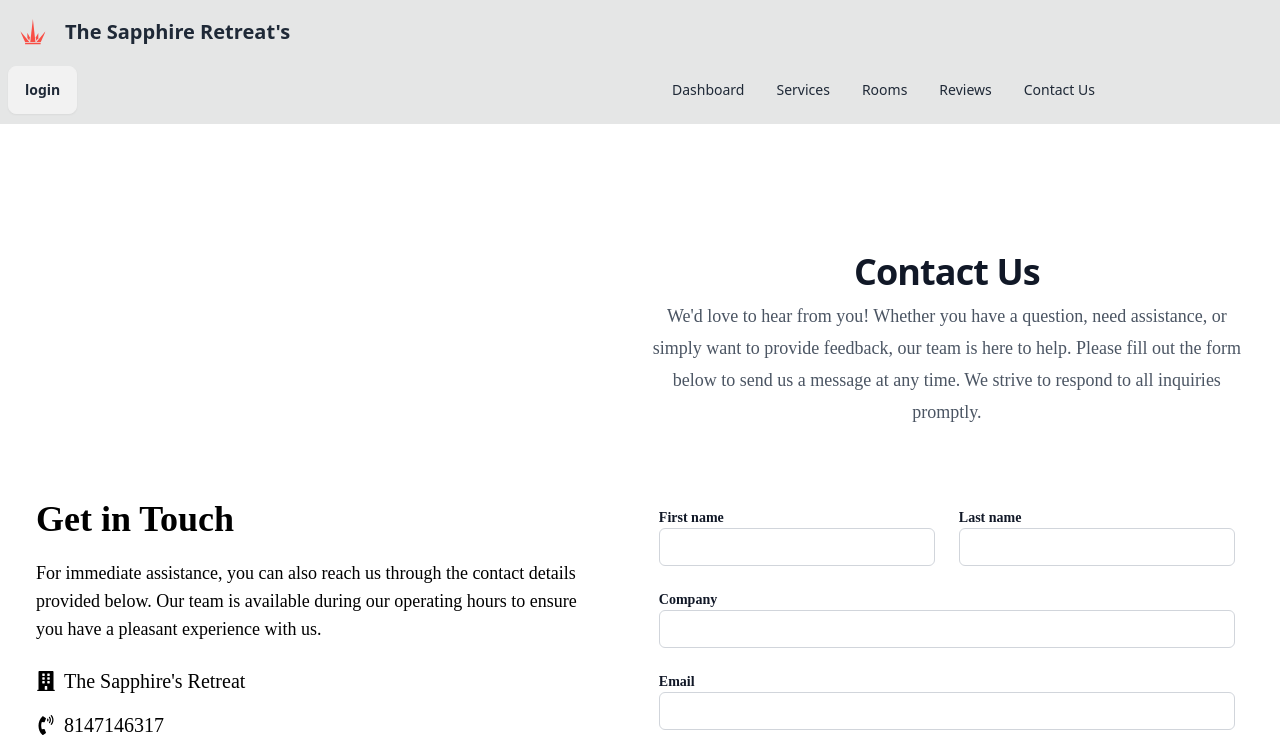
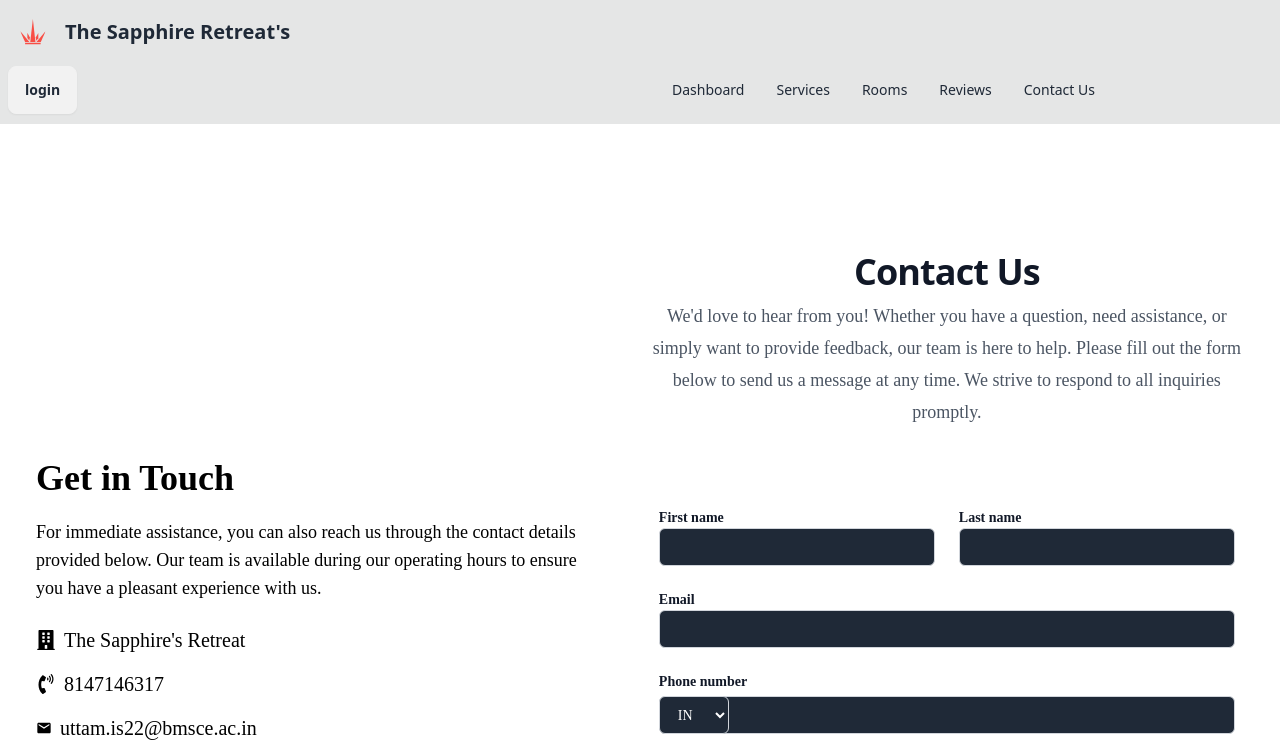
Before and after one commit to surajnreddy02/Hotel-Management-System, a React (Vite) app: page /contact in a window 1280 px wide. Shown: the top 756 px of the page. Built offline with nearby package versions, Linux system fonts and the light colour scheme; a web font is replaced by a local one.

Commit message:
creating the admin routes

```diff
--- a/package.json
+++ b/package.json
@@ -13,6 +13,10 @@
     "@headlessui/react": "^2.1.1",
     "@heroicons/react": "^2.1.4",
     "@reduxjs/toolkit": "^2.2.6",
+    "axios": "^1.7.2",
+    "cloudinary": "^2.2.0",
+    "multer": "^1.4.5-lts.1",
+    "prettier": "^3.3.2",
     "react": "^18.3.1",
     "react-dom": "^18.3.1",
     "react-icons": "^5.2.1",
--- a/src/Components/Auth/Signup.jsx
+++ b/src/Components/Auth/Signup.jsx
@@ -1,7 +1,20 @@
-import React from "react";
+import React, { useState } from "react";
 import { Link } from "react-router-dom";
 
 export default function SignUp() {
+
+    const [username, setUsername] = useState('');
+    const [password, setPassword] = useState('');
+    const [email, setEmail] = useState('');
+
+
+
+
+
+
+
+
+
     return (
         <div className="flex min-h-full flex-1 flex-col justify-center px-6 py-12 lg:px-8">
             <div className="sm:mx-auto sm:w-full sm:max-w-sm">
--- a/src/Components/Carousel/Carousel.jsx
+++ b/src/Components/Carousel/Carousel.jsx
@@ -10,7 +10,7 @@ import img8 from "../../assets/images/carouselImages/img8.jpg"
 
 const Carousel = () => {
     return (
-        <div className="carousel carousel-end rounded-box w-screen">
+        <div className="carousel carousel-end rounded-box w-screen scroll-smooth">
             <div className='flex gap-4'>
                 <div className="carousel-item rounded-md">
                     <img src={img1} alt="Drink" className='w-[550px] h-[420px] rounded-md transform transition-transform duration-300 hover:scale-105 cursor-pointer' />
--- a/src/Components/Contact/Contact.jsx
+++ b/src/Components/Contact/Contact.jsx
@@ -1,6 +1,5 @@
 import React, { useState } from 'react';
 import { Switch } from '@headlessui/react';
-// import { HiBuildingOffice2 } from 'react-icons/hi';
 import { FaBuilding } from "react-icons/fa";
 import { FaPhoneVolume } from 'react-icons/fa';
 import { MdEmail } from 'react-icons/md';
@@ -17,7 +16,7 @@ export default function Contact() {
                         <p className="text-lg text-black mb-6">
                             For immediate assistance, you can also reach us through the contact details provided below. Our team is available during our operating hours to ensure you have a pleasant experience with us.
                         </p>
-                        <div className='flex  flex-col gap-4'>
+                        <div className='flex flex-col gap-4'>
                             <div className="flex items-center">
                                 <p className="text-black text-xl">
                                     <FaBuilding />
@@ -52,32 +51,23 @@ export default function Contact() {
                                 <label htmlFor="first-name" className="block text-sm font-semibold text-gray-900">First name</label>
                                 <input
                                     id="first-name"
-                                    name="first-name"
+                                    name="firstName"
                                     type="text"
                                     autoComplete="given-name"
-                                    className="block w-full px-3.5 py-2 text-gray-900 rounded-md border border-gray-300 focus:ring-2 focus:ring-indigo-600 focus:border-transparent sm:text-sm"
+                                    className="block w-full px-3.5 py-2 text-white bg-gray-800 rounded-md border border-gray-300 focus:ring-2 focus:ring-indigo-600 focus:border-transparent sm:text-sm"
                                 />
                             </div>
                             <div>
                                 <label htmlFor="last-name" className="block text-sm font-semibold text-gray-900">Last name</label>
                                 <input
                                     id="last-name"
-                                    name="last-name"
+                                    name="lastName"
                                     type="text"
                                     autoComplete="family-name"
-                                    className="block w-full px-3.5 py-2 text-gray-900 rounded-md border border-gray-300 focus:ring-2 focus:ring-indigo-600 focus:border-transparent sm:text-sm"
+                                    className="block w-full px-3.5 py-2 text-white bg-gray-800 rounded-md border border-gray-300 focus:ring-2 focus:ring-indigo-600 focus:border-transparent sm:text-sm"
                                 />
                             </div>
-                            <div className="sm:col-span-2">
-                                <label htmlFor="company" className="block text-sm font-semibold text-gray-900">Company</label>
-                                <input
-                                    id="company"
-                                    name="company"
-                                    type="text"
-                                    autoComplete="organization"
-                                    className="block w-full px-3.5 py-2 text-gray-900 rounded-md border border-gray-300 focus:ring-2 focus:ring-indigo-600 focus:border-transparent sm:text-sm"
-                                />
-                            </div>
+
                             <div className="sm:col-span-2">
                                 <label htmlFor="email" className="block text-sm font-semibold text-gray-900">Email</label>
                                 <input
@@ -85,11 +75,11 @@ export default function Contact() {
                                     name="email"
                                     type="email"
                                     autoComplete="email"
-                                    className="block w-full px-3.5 py-2 text-gray-900 rounded-md border border-gray-300 focus:ring-2 focus:ring-indigo-600 focus:border-transparent sm:text-sm"
+                                    className="block w-full px-3.5 py-2 text-white bg-gray-800 rounded-md border border-gray-300 focus:ring-2 focus:ring-indigo-600 focus:border-transparent sm:text-sm"
                                 />
                             </div>
                             <div className="sm:col-span-2">
-                                <label htmlFor="phone-number" className="block text-sm font-semibold text-gray-900">Phone number</label>
+                                <label htmlFor="phoneNumber" className="block text-sm font-semibold text-gray-900">Phone number</label>
                                 <div className="relative mt-1">
                                     <div className="absolute inset-y-0 left-0 flex items-center">
                                         <label htmlFor="country" className="sr-only">Country</label>
@@ -109,7 +99,7 @@ export default function Contact() {
                                         name="phoneNumber"
                                         type="tel"
                                         autoComplete="tel"
-                                        className="block w-full px-3.5 py-2 pl-20 text-gray-900 rounded-md border border-gray-300 focus:ring-2 focus:ring-indigo-600 focus:border-transparent sm:text-sm"
+                                        className="block w-full px-3.5 py-2 pl-20 text-white bg-gray-800 rounded-md border border-gray-300 focus:ring-2 focus:ring-indigo-600 focus:border-transparent sm:text-sm"
                                     />
                                 </div>
                             </div>
@@ -119,10 +109,9 @@ export default function Contact() {
                                     id="message"
                                     name="message"
                                     rows={4}
-                                    className="block w-full px-3.5 py-2 text-gray-900 rounded-md border border-gray-300 focus:ring-2 focus:ring-indigo-600 focus:border-transparent placeholder-gray-400 sm:text-sm"
+                                    className="block w-full px-3.5 py-2 text-white bg-gray-800 rounded-md border border-gray-300 focus:ring-2 focus:ring-indigo-600 focus:border-transparent placeholder-gray-400 sm:text-sm"
                                 ></textarea>
                             </div>
-
                         </div>
                         <div className="mt-8">
                             <button
--- a/src/Components/Reviews/Reviews.jsx
+++ b/src/Components/Reviews/Reviews.jsx
@@ -65,8 +65,9 @@ const Reviews = () => {
                     <div className="form">
                         <form action="#">
                             <div className='flex flex-col gap-5 sm:w-2/3 p-3 lg:w-1/3 mx-auto'>
-                                <input type="text" className='p-2 pl-4 h-16 rounded-lg outline-none' placeholder='Name' name='userName' />
-                                <input type="email" className='p-2 pl-4 h-16 rounded-lg outline-none' placeholder='Email' name='userName' />
+                                <input type="text" className='p-2 pl-4 h-16 rounded-lg outline-none' placeholder='Name' name='fullName' />
+                                <input type="email" className='p-2 pl-4 h-16 rounded-lg outline-none' placeholder='Email' name='email' />
+                                <input type="number" className='p-2 pl-4 h-16 rounded-lg outline-none' placeholder='Rating' name='rating' max={5} min={1} />
                                 <textarea name="message" id="message" placeholder='message...' className='w-auto h-auto p-4 rounded-lg'></textarea>
                             </div>
                             <div className="btn flex items-center w-48 mx-auto hover:bg-black hover:text-white">
```
Also changed, not shown: src/main.jsx (+56 -3 lines), 1 other file (tests, documents, lock files or other folders).
